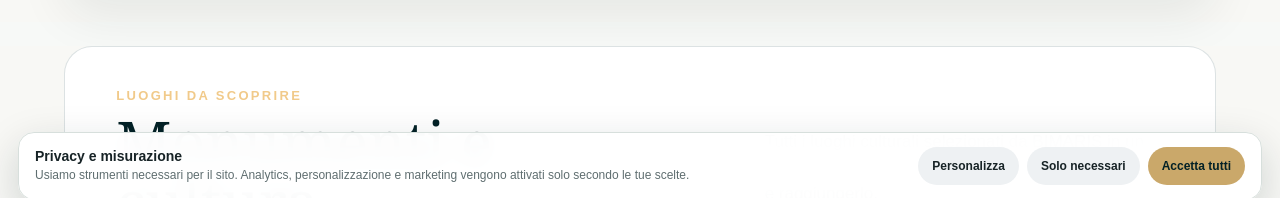
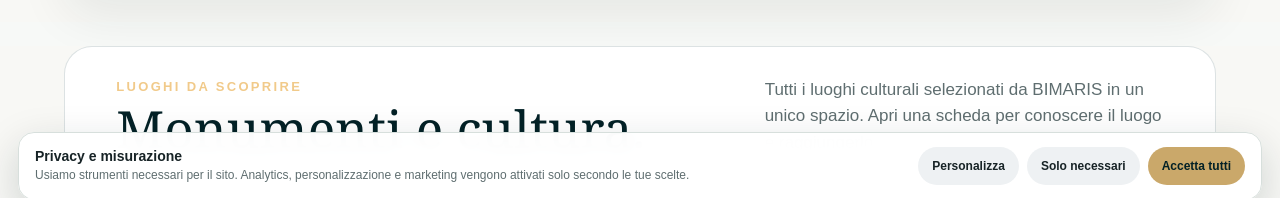
Before and after one commit to giovannibrunetto/bimaris-platform, a Next.js app in the folder apps/web/: page /cultura in a window 1280 px wide. Shown: the part 584-782 px from the top of the page. Built offline with nearby package versions, Linux system fonts and the light colour scheme; no server answers; the database is empty.

Commit message:
ui(a11): compact culture places viewport

```diff
--- a/apps/web/app/a11-foundation.css
+++ b/apps/web/app/a11-foundation.css
@@ -97,7 +97,9 @@ body { background:var(--color-bg); color:var(--color-text); }
 .culture-editorial-card-featured .text-link { color:#e0bc7b; }
 .culture-editorial-card-light {
   margin-top:24px;
-  margin-bottom:30px;
+  margin-bottom:24px;
+  padding-top:30px;
+  padding-bottom:30px;
   background:#fff;
   color:var(--bimaris-abyssal-teal);
   border-color:rgba(7,52,59,.14);
@@ -111,6 +113,10 @@ body { background:var(--color-bg); color:var(--color-text); }
   font-size:clamp(38px,4.6vw,68px);
   line-height:1.02;
   font-weight:500;
+}
+.culture-editorial-card-light .culture-editorial-copy h2 {
+  margin-bottom:0;
+  font-size:clamp(38px,4vw,60px);
 }
 .culture-editorial-card p {
   max-width:600px;
@@ -149,8 +155,12 @@ body { background:var(--color-bg); color:var(--color-text); }
   .section-head { margin-bottom:26px; }
   .page-hero { padding-top:48px; padding-bottom:48px; }
   .discovery-page-first { padding-top:42px; padding-bottom:24px; }
-  .culture-card-media { height:225px; }
-  .card-body { padding:19px 20px 21px; }
+
+  /* CULT-D05 — compact the catalogue so a complete first row is useful in the desktop viewport. */
+  .culture-card-media { height:185px; }
+  .culture-card .card-body { padding:15px 20px 17px; }
+  .culture-card .card-body h3 { margin-top:5px; margin-bottom:8px; }
+  .culture-card .card-body p { margin-top:0; margin-bottom:12px; line-height:1.45; }
 
   .home-audience { padding-top:34px; padding-bottom:38px; }
   .home-audience-intro { margin-bottom:20px; }
```
